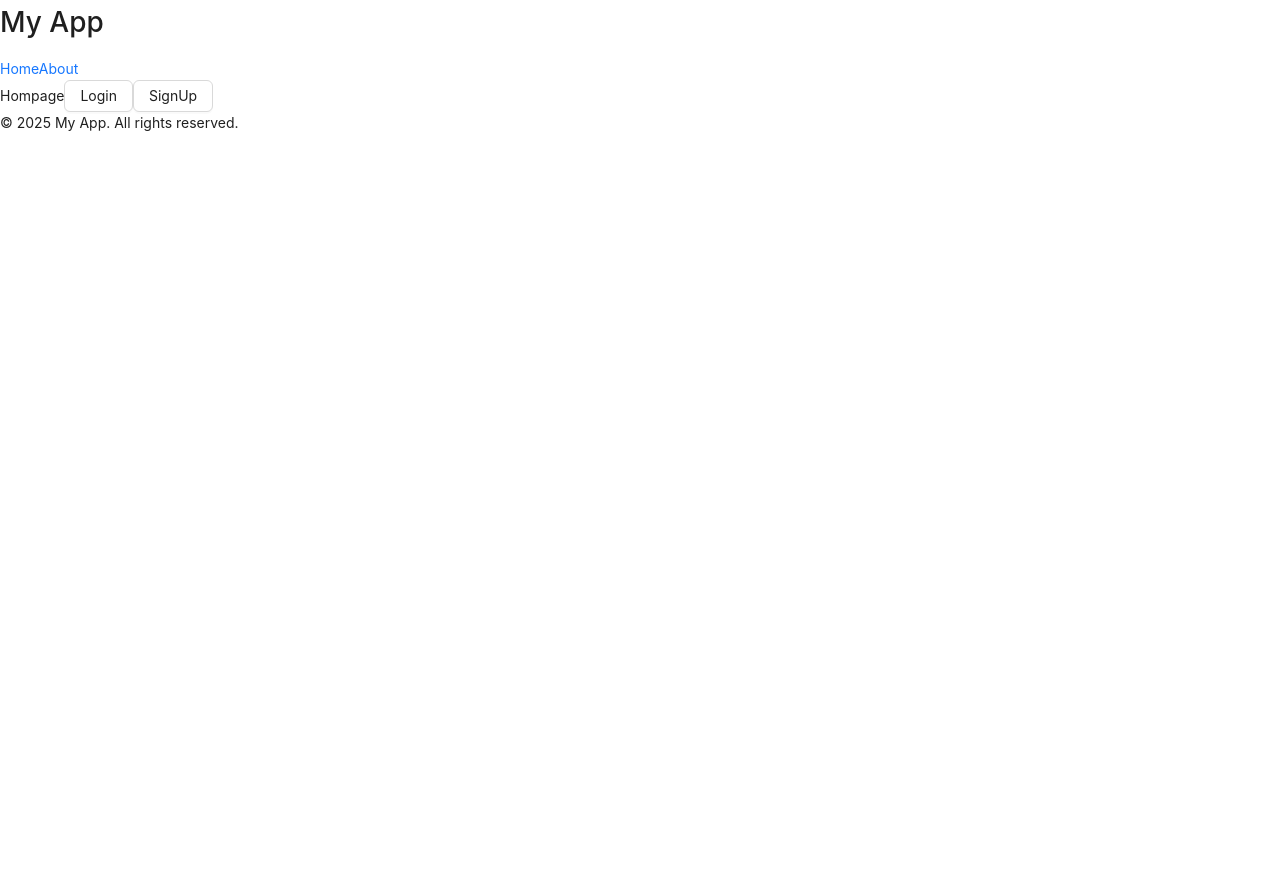
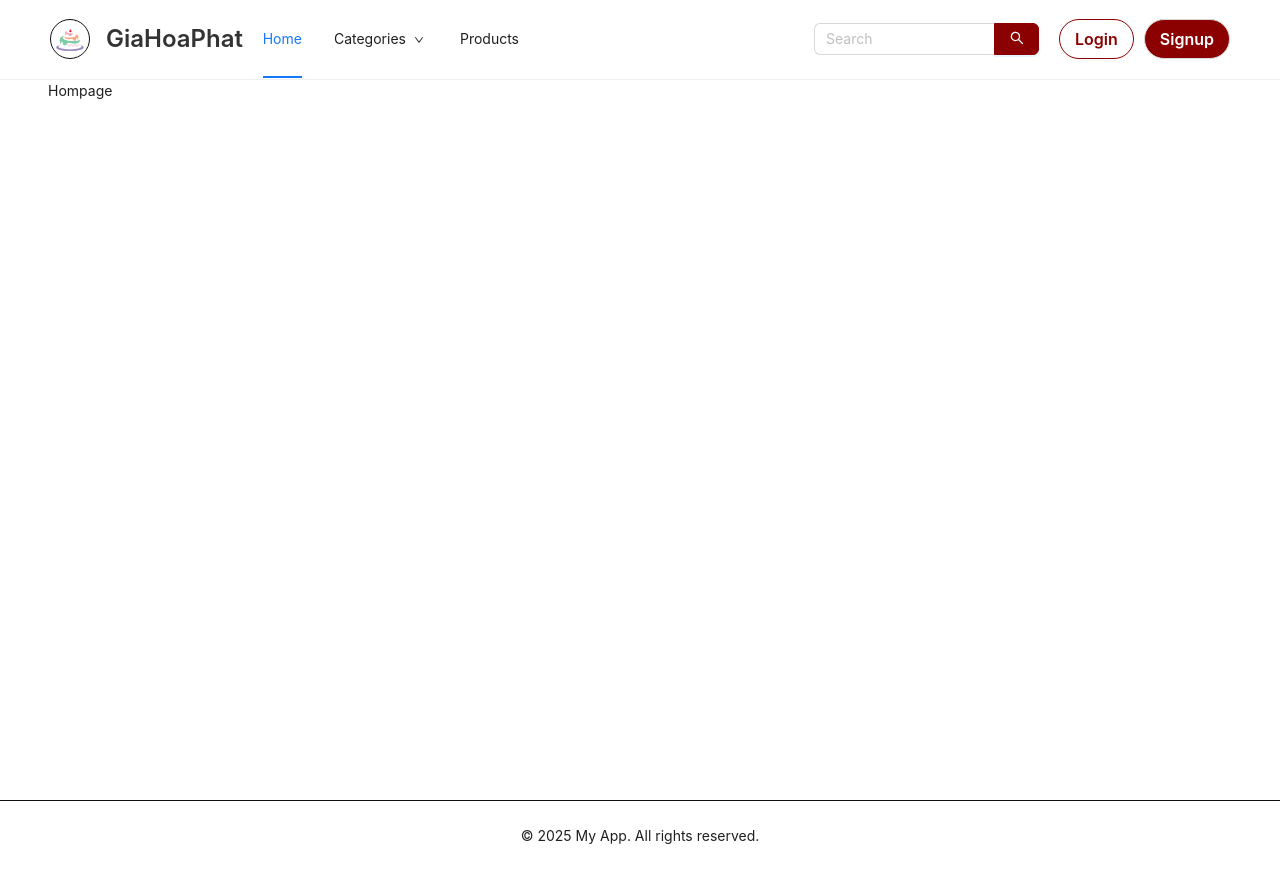
Before and after one commit to VinHa28/SWD392_G3, a React (Vite) app in the folder swd-fe/: page / in a window 1280 px wide. Before the commit the page ends 800 px from the top, so only its background shows below. Built offline with nearby package versions, Linux system fonts and the light colour scheme.

Commit message:
Update FE: header footer

```diff
--- a/swd-fe/src/components/Footer.jsx
+++ b/swd-fe/src/components/Footer.jsx
@@ -2,8 +2,16 @@ import React from "react";
 
 export default function Footer() {
   return (
-    <footer className="bg-gray-800 text-white text-center py-3 mt-auto">
-      <p>© {new Date().getFullYear()} My App. All rights reserved.</p>
+    <footer
+      style={{
+        textAlign: "center",
+        padding: "24px 0",
+        borderTop: "1px solid #111",
+      }}
+    >
+      <p style={{ margin: 0 }}>
+        © {new Date().getFullYear()} My App. All rights reserved.
+      </p>
     </footer>
   );
 }
--- a/swd-fe/src/components/Header.jsx
+++ b/swd-fe/src/components/Header.jsx
@@ -1,14 +1,178 @@
-import React from "react";
-import { Link } from "react-router-dom";
+import {
+  Layout,
+  Menu,
+  Input,
+  Button,
+  Row,
+  Col,
+  Typography,
+  Dropdown,
+  Space,
+  Flex,
+} from "antd";
+import {
+  SearchOutlined,
+  UserOutlined,
+  ShoppingCartOutlined,
+  DownOutlined,
+} from "@ant-design/icons";
+import Logo from "./Logo";
+import { useAuth } from "../contexts/AuthContext";
+import { Link, useNavigate } from "react-router-dom";
 
-export default function Header() {
+const { Header: AntdHeader } = Layout;
+const { Search } = Input;
+const { Title } = Typography;
+
+const categoriesMenu = (
+  <Menu
+    items={[
+      { key: "1", label: "Cakes" },
+      { key: "2", label: "Chocolates" },
+      { key: "3", label: "Cookies" },
+      { key: "4", label: "Cheesecake Pies" },
+    ]}
+  />
+);
+
+const Header = () => {
+  const { user } = useAuth();
+  const navigate = useNavigate();
   return (
-    <header className="bg-blue-600 text-white py-3 px-6 flex justify-between items-center">
-      <h1 className="text-xl font-semibold">My App</h1>
-      <nav className="space-x-4">
-        <Link to="/">Home</Link>
-        <Link to="/about">About</Link>
-      </nav>
-    </header>
+    <AntdHeader
+      style={{
+        backgroundColor: "#FFFFFF",
+        padding: "0 50px",
+        height: "80px",
+        lineHeight: "80px",
+        borderBottom: "1px solid #f0f0f0",
+      }}
+    >
+      <Row justify="space-between" align="middle" style={{ width: "100%" }}>
+        <Col
+          span={4}
+          style={{ display: "flex", alignItems: "center", gap: 16 }}
+        >
+          <Logo />
+          <Title level={3} style={{ margin: 0, color: "#333333" }}>
+            GiaHoaPhat
+          </Title>
+        </Col>
+
+        <Col span={10}>
+          <Menu
+            mode="horizontal"
+            defaultSelectedKeys={["home"]}
+            style={{ borderBottom: "none", lineHeight: "78px" }}
+            items={[
+              { key: "home", label: <Link to={"/"}>Home</Link> },
+              {
+                key: "categories",
+                label: (
+                  <Dropdown overlay={categoriesMenu} placement="bottomLeft">
+                    <a onClick={(e) => e.preventDefault()}>
+                      <Space>
+                        Categories
+                        <DownOutlined style={{ fontSize: "10px" }} />
+                      </Space>
+                    </a>
+                  </Dropdown>
+                ),
+              },
+              {
+                key: "products",
+                label: <Link to={"/products"}>Products</Link>,
+              },
+            ]}
+          />
+        </Col>
+
+        <Col
+          span={10}
+          style={{
+            display: "flex",
+            justifyContent: "flex-end",
+            alignItems: "center",
+          }}
+        >
+          <div
+            style={{
+              display: "flex",
+              alignItems: "center",
+              marginRight: "20px",
+            }}
+          >
+            <Input
+              placeholder="Search"
+              style={{
+                width: "180px",
+                borderRadius: "6px 0 0 6px",
+                borderRight: "none",
+              }}
+            />
+            <Button
+              type="primary"
+              icon={<SearchOutlined />}
+              style={{
+                backgroundColor: "#8B0000",
+                borderColor: "#8B0000",
+                borderRadius: "0 6px 6px 0",
+                height: "32px",
+                width: "45px",
+                padding: "0",
+              }}
+            />
+          </div>
+
+          {user ? (
+            <Space size="large">
+              <UserOutlined style={{ fontSize: "20px", color: "#333333" }} />
+              <ShoppingCartOutlined
+                style={{ fontSize: "20px", color: "#333333" }}
+              />
+            </Space>
+          ) : (
+            <div style={{ display: "flex", gap: 10 }}>
+              <Button
+                style={{
+                  borderRadius: 999,
+                  fontWeight: 600,
+                  display: "flex",
+                  alignItems: "center",
+                  justifyContent: "center",
+                  border: "1px solid #8B0000",
+                  color: "#8B0000",
+                }}
+                size="large"
+                onClick={() => {
+                  navigate("/login");
+                }}
+              >
+                Login
+              </Button>
+              <Button
+                style={{
+                  borderRadius: 999,
+                  fontWeight: 600,
+                  display: "flex",
+                  alignItems: "center",
+                  justifyContent: "center",
+                  backgroundColor: "#8B0000",
+                  color: "white",
+                }}
+                onClick={() => {
+                  navigate("/signup");
+                }}
+                size="large"
+              >
+                Signup
+              </Button>
+            </div>
+          )}
+        </Col>
+      </Row>
+    </AntdHeader>
   );
-}
+};
+
+export default Header;
--- a/swd-fe/src/components/Logo.jsx
+++ b/swd-fe/src/components/Logo.jsx
@@ -19,7 +19,11 @@ export default function Logo() {
         navigate("/");
       }}
     >
-      <img src="./react.svg" alt="logo" />
+      <img
+        src="./logo.png"
+        alt="logo"
+        style={{ width: 50, height: 50, objectFit: "cover" }}
+      />
     </div>
   );
 }
--- a/swd-fe/src/layouts/MainLayout.jsx
+++ b/swd-fe/src/layouts/MainLayout.jsx
@@ -5,9 +5,16 @@ import { Outlet } from "react-router-dom";
 
 export default function MainLayout() {
   return (
-    <div className="flex flex-col min-h-screen">
+    <div style={{ display: "flex", flexDirection: "column" }}>
       <Header />
-      <main className="flex-grow container mx-auto p-4">
+      <main
+        style={{
+          width: 1340,
+          margin: "0 auto",
+          maxWidth: "calc(100% - 48px)",
+          padding: "0 24px",
+        }}
+      >
         <Outlet />
       </main>
       <Footer />
--- a/swd-fe/src/pages/Home/index.jsx
+++ b/swd-fe/src/pages/Home/index.jsx
@@ -1,27 +1,3 @@
-import { Button } from "antd";
-import React from "react";
-import { useNavigate } from "react-router-dom";
-
 export default function Home() {
-  const navigate = useNavigate();
-
-  return (
-    <div>
-      Hompage
-      <Button
-        onClick={() => {
-          navigate("/login");
-        }}
-      >
-        Login
-      </Button>
-      <Button
-        onClick={() => {
-          navigate("/signup");
-        }}
-      >
-        SignUp
-      </Button>
-    </div>
-  );
+  return <div style={{ height: "90vh" }}>Hompage</div>;
 }
```
Also changed, not shown: swd-fe/src/components/Avatar.jsx (added, +42 -0 lines), swd-fe/public/logo.png (added).
